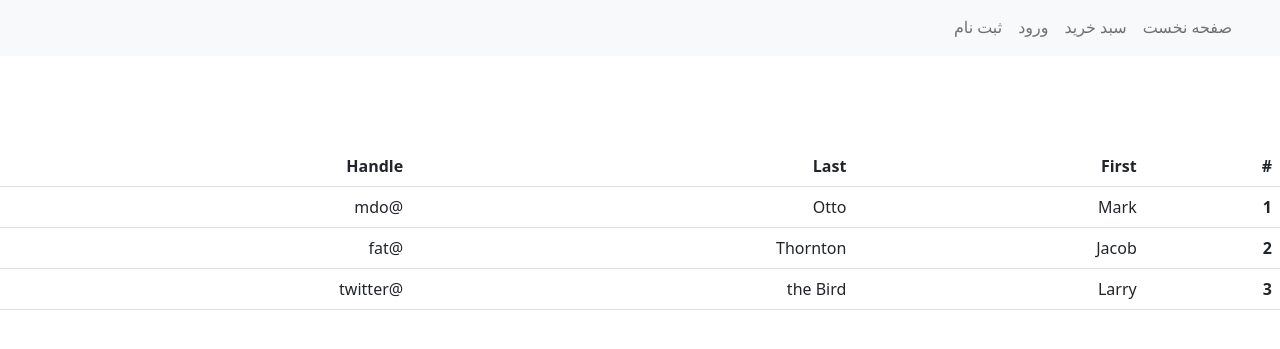
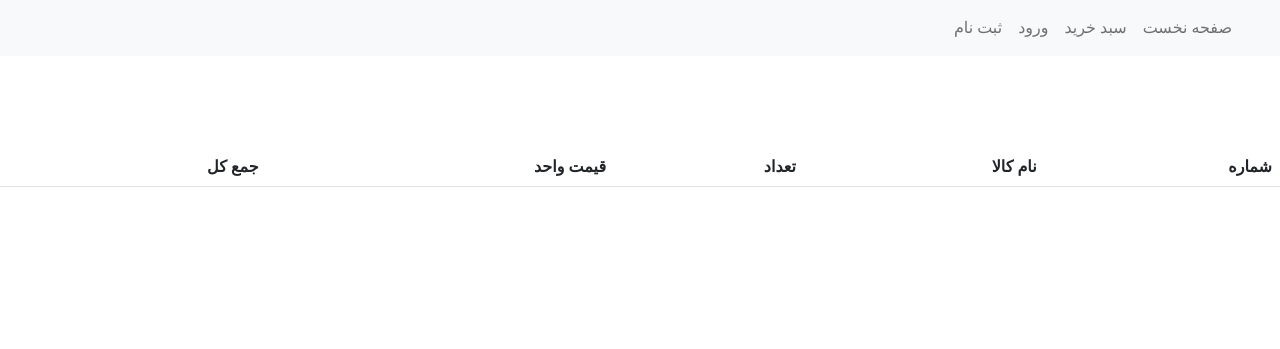
Before and after one commit to MRKazemnejad/django_online_employee_report, a Django app: page /cart/ in a window 1280 px wide. Shown: the top 349 px of the page. Run offline with Django 4.2, Linux system fonts and the light colour scheme; lists and menus that the app fills with data are empty; some web fonts are replaced.

Commit message:
add cart & order

```diff
--- a/online_shop/settings.py
+++ b/online_shop/settings.py
@@ -145,4 +145,4 @@ AWS_SECRET_ACCESS_KEY='7e0f289062502968f7ddb9d0a579cd868eb3a80951895542044875b66
 AWS_S3_ENDPOINT_URL='https://s3.ir-thr-at1.arvanstorage.com'
 AWS_STORAGE_BUCKET_NAME='django-store'
 AWS_SERVICE_NAME='s3'
-AWS_S3_FILE_OVERWRITE=False
+AWS_S3_FILE_OVERWRITE=True
--- /dev/null
+++ b/shop/cart.py
@@ -0,0 +1,29 @@
+
+
+CART_SESSION_ID='cart'
+class Cart:
+    def __init__(self,request):
+        self.session=request.session
+        cart=self.session.get(CART_SESSION_ID)
+        if not cart:
+            cart=self.session[CART_SESSION_ID]={}
+        self.cart=cart
+
+    def __iter__(self):
+        cart=self.cart.copy()
+        for item in cart.values():
+            yield item
+
+    def add(self,product,quantity):
+        product_id=str(product.id)
+        if  product_id not in self.cart:
+            self.cart[product_id]={'product':product.name,'quantity':0,'price':product.price,'total_price':0}
+        self.cart[product_id]['quantity'] +=quantity
+        self.cart[product_id]['total_price'] += str(int(self.cart[product_id]['quantity']) * int(self.cart[product_id]['price']))
+        self.save()
+    def get_total_price(self):
+       return sum(int(item['price'] * item['quantity']) for item in self.cart.values())
+
+
+    def save(self):
+        self.session.modified=True
--- /dev/null
+++ b/shop/forms.py
@@ -0,0 +1,5 @@
+from django import forms
+
+
+class CartAddForm(forms.Form):
+    quantity=forms.IntegerField(label='تعداد',min_value=1,max_value=10)
--- a/shop/templates/shop/cart.html
+++ b/shop/templates/shop/cart.html
@@ -4,31 +4,25 @@
     <table class="table">
         <thead>
         <tr>
-      <th scope="col">#</th>
-      <th scope="col">First</th>
-      <th scope="col">Last</th>
-      <th scope="col">Handle</th>
+            <th scope="col">شماره</th>
+            <th scope="col">نام کالا</th>
+            <th scope="col">تعداد</th>
+            <th scope="col">قیمت واحد</th>
+            <th scope="col">جمع کل</th>
         </tr>
         </thead>
         <tbody>
+
+            {% for item in cart %}
                  <tr>
-      <th scope="row">1</th>
-      <td>Mark</td>
-      <td>Otto</td>
-      <td>@mdo</td>
+                <th scope="row">{{ forloop.counter }}</th>
+                <td>{{ item.product }}</td>
+                <td>{{ item.quantity }}</td>
+                <td>{{ item.price }}</td>
+                <td>{{ item.total_price }}</td>
                 </tr>
-    <tr>
-      <th scope="row">2</th>
-      <td>Jacob</td>
-      <td>Thornton</td>
-      <td>@fat</td>
-    </tr>
-    <tr>
-      <th scope="row">3</th>
-      <td>Larry</td>
-      <td>the Bird</td>
-      <td>@twitter</td>
-    </tr>
+            {% endfor %}
+
         </tbody>
     </table>
 {% endblock %}
--- a/shop/templates/shop/index.html
+++ b/shop/templates/shop/index.html
@@ -11,7 +11,7 @@
                     <img class="card-img-top " src="{{ product.image.url }}" alt="{{ product.slug}}">
                     <div class="card-body">
                         <a href="{% url 'shop:details' product.slug %}" > <h5 class="card-title">{{ product.name}}</h5></a>
-                        <p class="card-text"><small class="text-muted">Last updated {{ product.updated|timeuntil:product.created }} mins ago</small></p>
+                        <p class="card-text"><small class="text-muted">Last updated {{ product.updated|timesince }} mins ago</small></p>
                     </div>
                 </div>
             </div>
--- a/shop/urls.py
+++ b/shop/urls.py
@@ -9,4 +9,5 @@ urlpatterns=[
     path('workshop/', views.ProductView.as_view(), name='workshop'),
     path('product_details/<slug:slug>', views.ProductDetailView.as_view(), name='details'),
     path('cart/',views.CartView.as_view(),name='cart'),
+    path('add_cart/<int:product_id>/',views.CartAddView.as_view(),name='add_cart'),
 ]
--- a/shop/views.py
+++ b/shop/views.py
@@ -1,6 +1,8 @@
-from django.shortcuts import render,get_object_or_404
+from django.shortcuts import render,get_object_or_404,redirect
 from django.views import View
 from .models import Product,Category
+from .cart import Cart
+from .forms import CartAddForm
 
 
 class UserHomeView(View):
@@ -15,13 +17,27 @@ class ProductView(View):
 
 
 class ProductDetailView(View):
+    class_form=CartAddForm
     def get(self,request,slug):
         product=get_object_or_404(Product,slug=slug)
-        return render(request,'shop/product_details.html',{'product':product})
+        return render(request,'shop/product_details.html',{'product':product,'form':self.class_form})
 
 
 class CartView(View):
+
     def get(self,request):
-        return render(request,'shop/cart.html')
+        cart=Cart(request)
+        return render(request,'shop/cart.html',{'cart':cart})
     def post(self,request):
         pass
+
+
+class CartAddView(View):
+
+    def post(self,request,product_id):
+        cart=Cart(request)
+        product=get_object_or_404(Product,id=product_id)
+        form=CartAddForm(request.POST)
+        if form.is_valid():
+            cart.add(product,form.cleaned_data['quantity'])
+        return redirect('shop:cart')
```
Also changed, not shown: shop/static/shop/css/product_detail.css (added, +26 -0 lines), shop/templates/shop/product_details.html (+28 -9 lines). Lines whose indentation alone changed are shown as unchanged.
